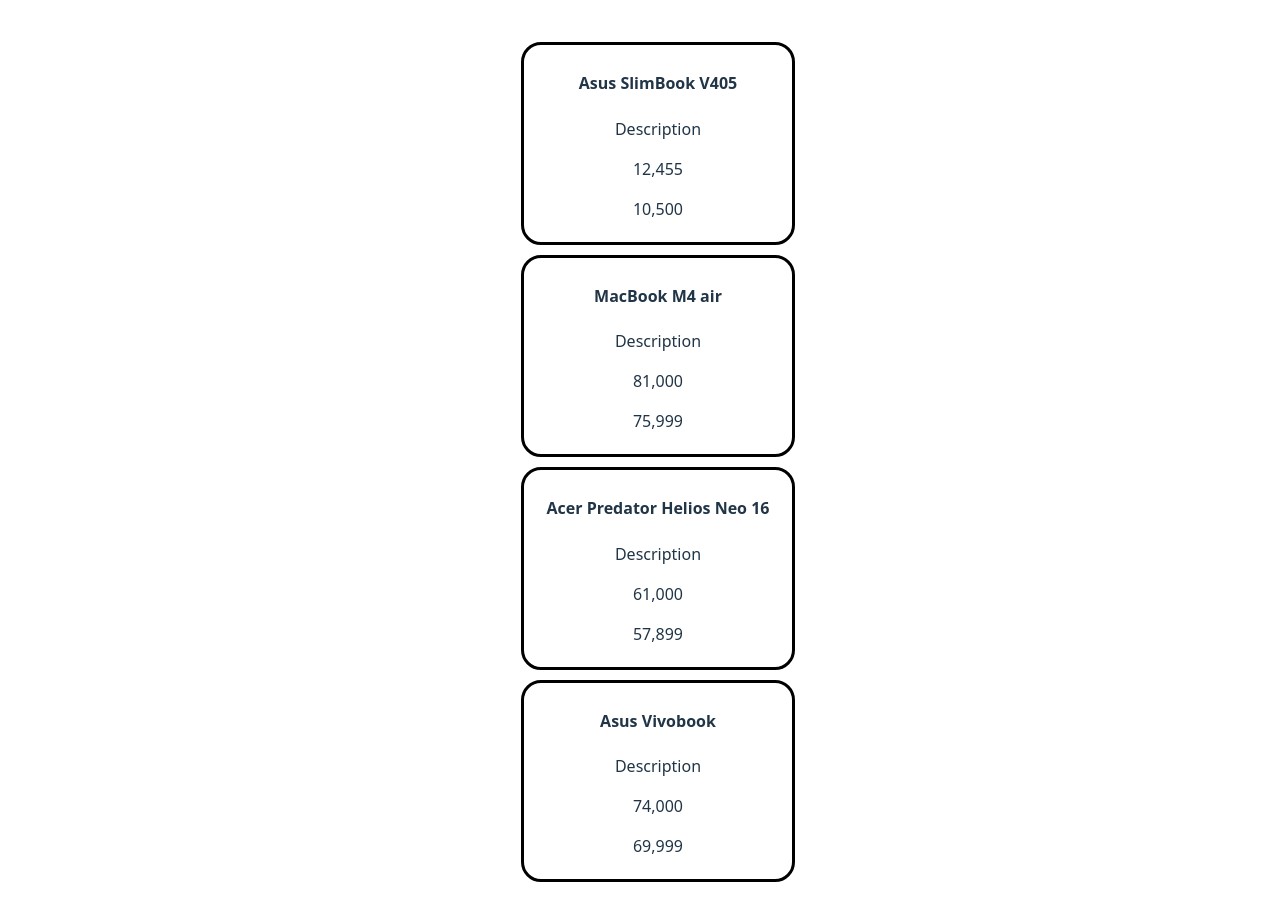
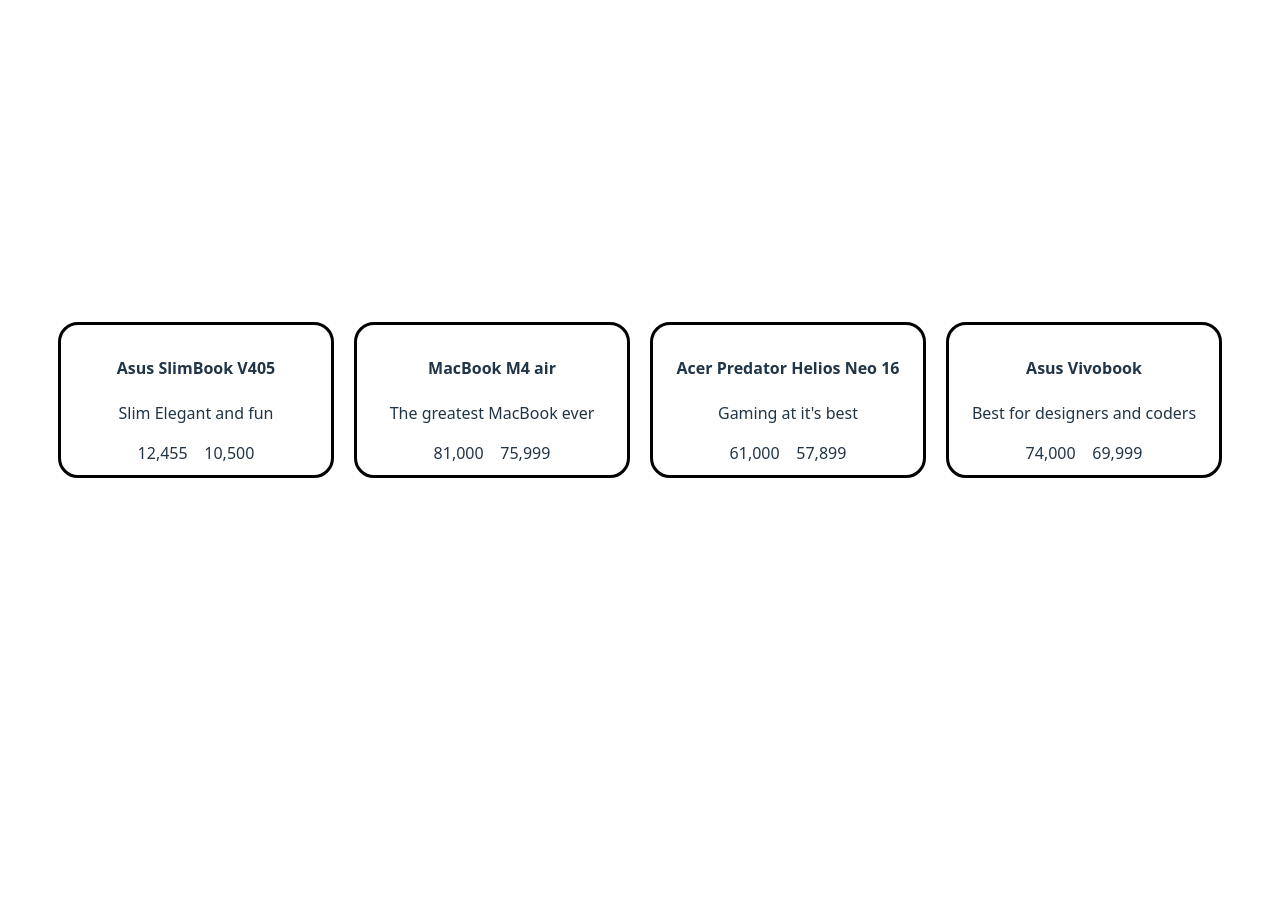
Before and after one commit to adityakankal2004/react-app, a React (Vite) app: page / in a window 1280 px wide. Shown: the top 920 px of the page. After the commit the page ends 800 px from the top, so only its background shows below. Built offline with nearby package versions, Linux system fonts and the light colour scheme.

Commit message:
Amazon cards stage -3

```diff
--- a/src/Price.jsx
+++ b/src/Price.jsx
@@ -1,8 +1,9 @@
 export default function Price({oldPrice,newPrice}){
     return (
         <div>
-            <p>{oldPrice}</p>
-            <p>{newPrice}</p>
+            <span>{oldPrice}</span>
+            &nbsp;&nbsp;&nbsp;&nbsp;
+            <span>{newPrice}</span>
         </div>
     );
 }
--- a/src/Product.css
+++ b/src/Product.css
@@ -1,7 +1,7 @@
 .Product {
     border: 3px solid black;
-    padding: 5px;
+    padding: 10px;
     border-radius: 20px;
     margin: 10px;
-    width:100%;
+    width:250px;
 }
--- a/src/Product.jsx
+++ b/src/Product.jsx
@@ -4,10 +4,11 @@
 function Product({title,idx}) {
     let oldPrices = ["12,455","81,000","61,000","74,000"];
     let newPrices = ["10,500","75,999","57,899","69,999"];
+    let description = ["Slim Elegant and fun","The greatest MacBook ever","Gaming at it's best","Best for designers and coders"];
         return (
         <div className="Product">
             <h4>{title}</h4>
-            <p>Description</p>
+            <p>{description[idx]}</p>
             <Price oldPrice={oldPrices[idx]} newPrice={newPrices[idx]}/>
         </div>
     );
--- a/src/ProductTab.jsx
+++ b/src/ProductTab.jsx
@@ -1,14 +1,17 @@
 import Product from "./Product.jsx";
 
 function ProductTab () {
-
+    let styles = {
+        display:"flex",
+        flexWrap:"wrap",
+    };
     return (
-        <>
+        <div style={styles}>
             <Product title="Asus SlimBook V405" idx={0}/>
             <Product title="MacBook M4 air" idx={1}/>
             <Product title="Acer Predator Helios Neo 16" idx={2}/>
             <Product title="Asus Vivobook" idx={3}/>
-        </>
+        </div>
     );
 }
 
```
